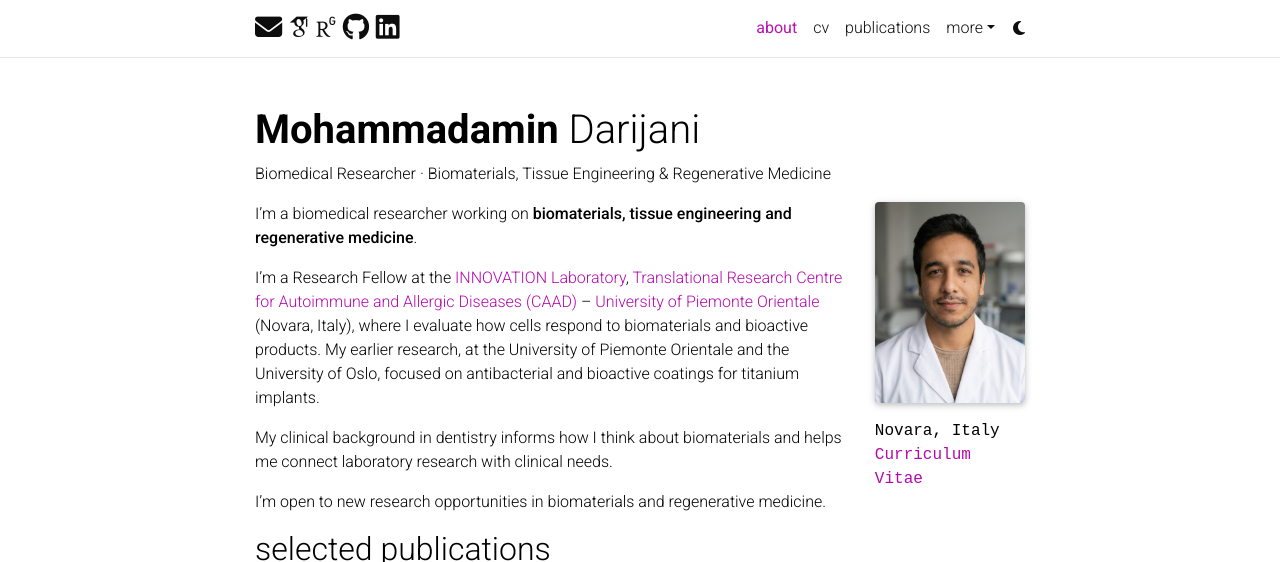
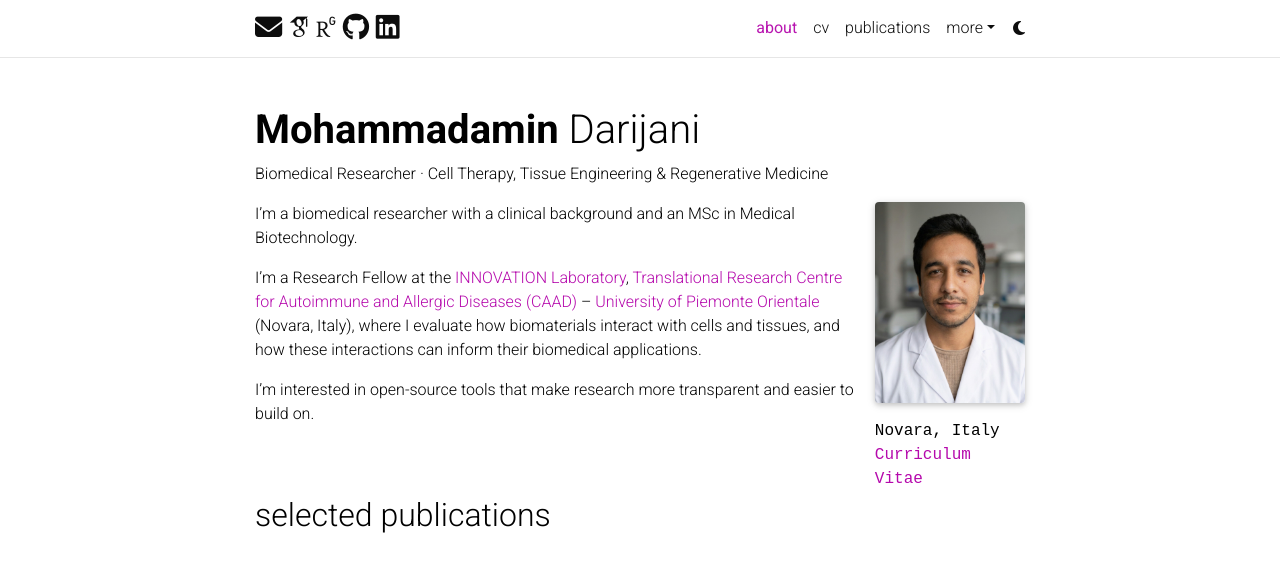
Before and after one commit to amindarijani/amindarijani.github.io, a Jekyll site: the page built from _pages/about.md, in a window 1280 px wide, cut to the strip 0-562 px from the top of the page. Built offline with Jekyll 4.4.1, drawn with Linux system fonts in a browser that asks for light colours; full-size pictures stand in for the smaller copies a plugin makes; some web fonts are replaced; comment, search, counter and statistics services are not loaded; a style sheet for code colours, icons or effects is not loaded.

Commit message:
Update about.md

```diff
--- a/_pages/about.md
+++ b/_pages/about.md
@@ -2,7 +2,7 @@
 layout: about
 title: about
 permalink: /
-subtitle: Biomedical Researcher · Biomaterials, Tissue Engineering & Regenerative Medicine
+subtitle: Biomedical Researcher · Cell Therapy, Tissue Engineering & Regenerative Medicine
 
 profile:
   align: right
@@ -18,10 +18,8 @@ selected_papers: true # includes a list of papers marked as "selected={true}"
 social: false # social icons stay in the top menu only
 ---
 
-I'm a biomedical researcher working on **biomaterials, tissue engineering and regenerative medicine**.
+I'm a biomedical researcher with a clinical background and an MSc in Medical Biotechnology.
 
-I'm a Research Fellow at the [INNOVATION Laboratory](https://www.theinnovationlab.it/), [Translational Research Centre for Autoimmune and Allergic Diseases (CAAD)](https://ipazia-caad.uniupo.it/) – [University of Piemonte Orientale](https://www.uniupo.it/en) (Novara, Italy), where I evaluate how cells respond to biomaterials and bioactive products. My earlier research, at the University of Piemonte Orientale and the University of Oslo, focused on antibacterial and bioactive coatings for titanium implants.
+I'm a Research Fellow at the [INNOVATION Laboratory](https://www.theinnovationlab.it/), [Translational Research Centre for Autoimmune and Allergic Diseases (CAAD)](https://ipazia-caad.uniupo.it/) – [University of Piemonte Orientale](https://www.uniupo.it/en) (Novara, Italy), where I evaluate how biomaterials interact with cells and tissues, and how these interactions can inform their biomedical applications.
 
-My clinical background in dentistry informs how I think about biomaterials and helps me connect laboratory research with clinical needs.
-
-I'm open to new research opportunities in biomaterials and regenerative medicine.
+I'm interested in open-source tools that make research more transparent and easier to build on.
```
